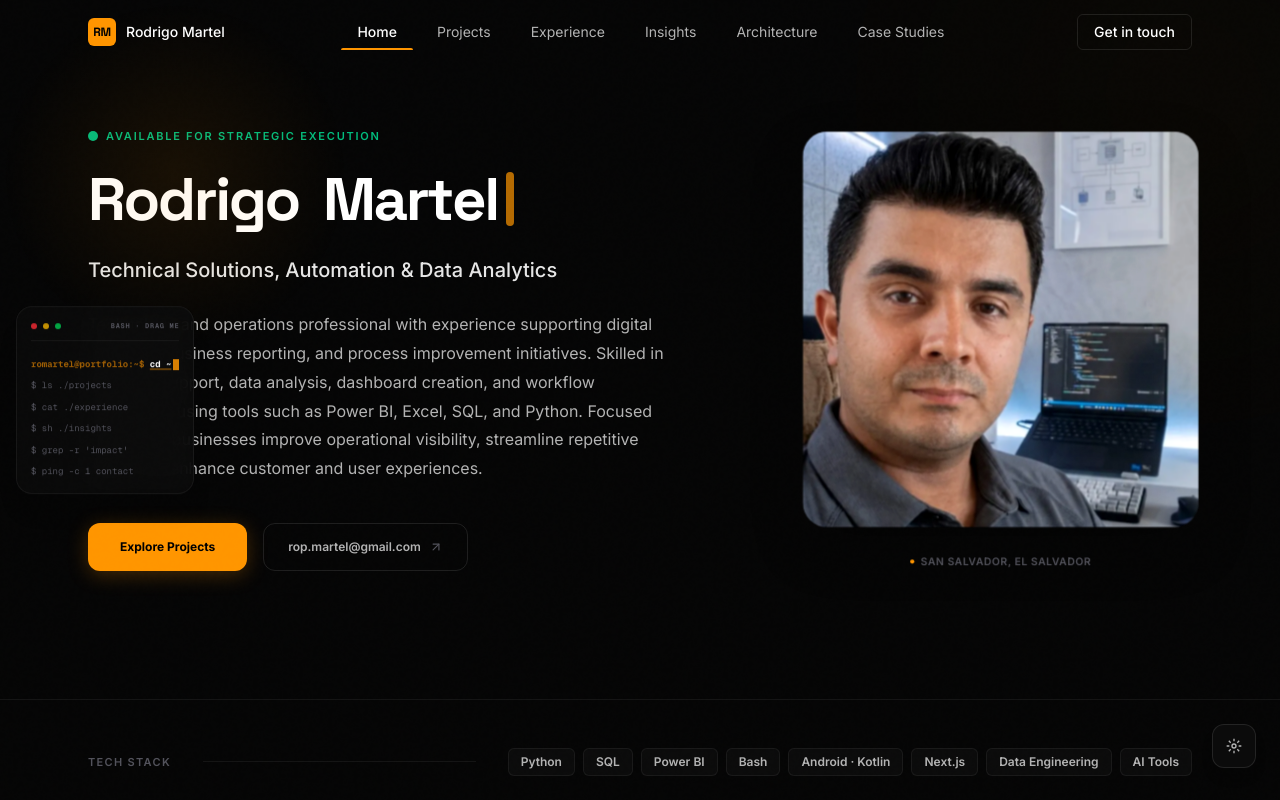
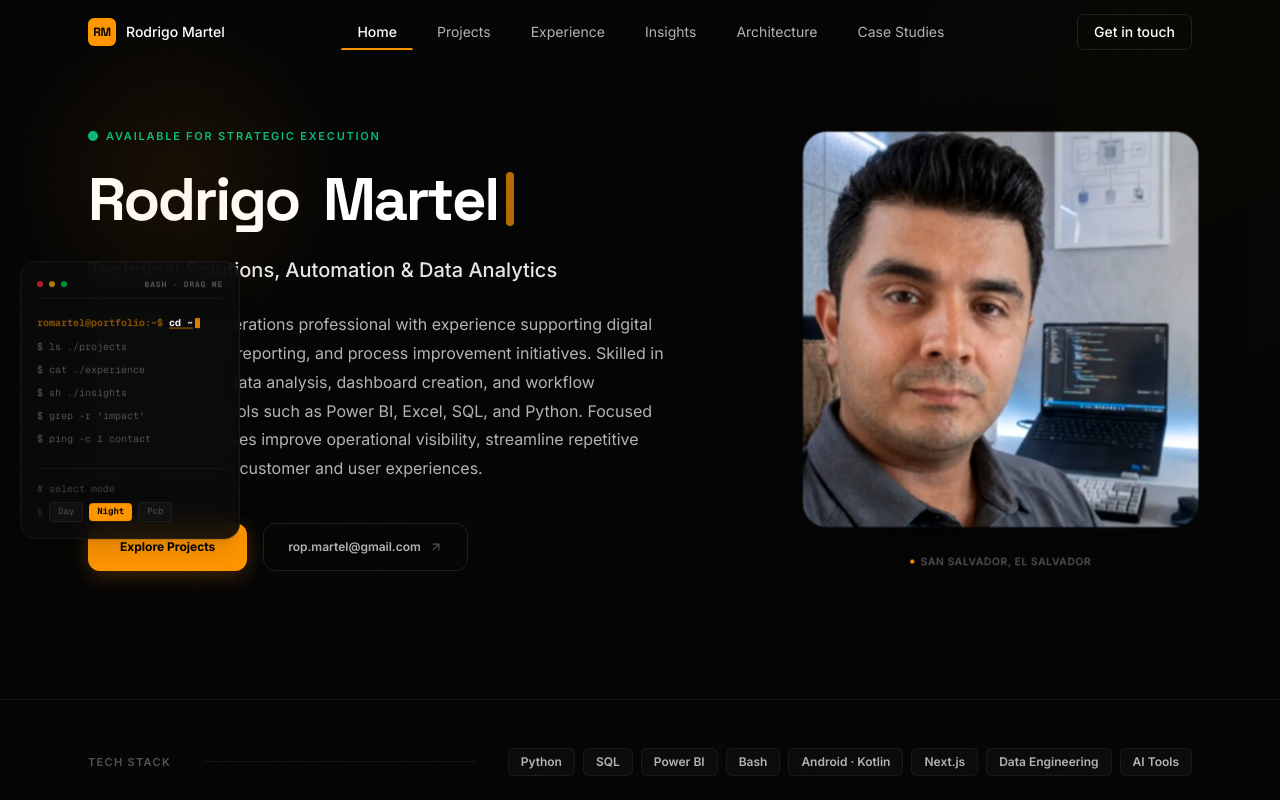
Before and after one commit to netssv/portfolio-romartel, a Next.js app: page / in a window 1280 px wide. Shown: the top 800 px of the page. Built offline with nearby package versions, Linux system fonts and the light colour scheme.

Commit message:
feat: implement terminal theme switcher and refactor navigation into a draggable component

```diff
--- a/app/page.tsx
+++ b/app/page.tsx
@@ -16,7 +16,6 @@ import { FadeIn } from "@/src/components/ui/FadeIn";
 import { SectionLabel } from "@/src/components/ui/SectionLabel";
 import { useDesign } from "@/src/context/DesignContext";
 import { PCBLayout } from "@/src/components/pcb/PCBLayout";
-import { DesignSelector } from "@/src/components/ui/DesignSelector";
 import { ScrollIndicator } from "@/src/components/layout/ScrollIndicator";
 
 const {
@@ -117,8 +116,6 @@ export default function Home() {
         </div>
       </footer>
 
-      {/* Floating Design Selector */}
-      <DesignSelector />
     </>
   );
 }
--- a/src/components/layout/ScrollIndicator.tsx
+++ b/src/components/layout/ScrollIndicator.tsx
@@ -1,7 +1,8 @@
 "use client";
 
 import React, { useState, useEffect, useRef } from "react";
-import { motion, useDragControls } from "framer-motion";
+import { motion, useDragControls, AnimatePresence } from "framer-motion";
+import { TerminalThemeSwitcher } from "./TerminalThemeSwitcher";
 
 interface Section {
   id: string;
@@ -10,160 +11,194 @@ interface Section {
 }
 
 const sections: Section[] = [
-  { id: "top", label: "Home", cmd: "cd ~" },
-  { id: "projects", label: "Projects", cmd: "ls ./projects" },
-  { id: "experience", label: "Experience", cmd: "cat ./experience" },
-  { id: "skills", label: "Insights", cmd: "sh ./insights" },
-  { id: "case-studies", label: "Case Studies", cmd: "grep -r 'impact'" },
-  { id: "contact", label: "Contact", cmd: "ping -c 1 contact" },
+  { id: "top",          label: "Home",         cmd: "cd ~"              },
+  { id: "projects",     label: "Projects",     cmd: "ls ./projects"     },
+  { id: "experience",   label: "Experience",   cmd: "cat ./experience"  },
+  { id: "skills",       label: "Insights",     cmd: "sh ./insights"     },
+  { id: "case-studies", label: "Case Studies", cmd: "grep -r 'impact'"  },
+  { id: "contact",      label: "Contact",      cmd: "ping -c 1 contact" },
 ];
+
+// ── Blinking cursor ────────────────────────────────────────────────────────────
+const Cursor: React.FC = () => (
+  <motion.span
+    animate={{ opacity: [1, 0, 1] }}
+    transition={{ duration: 1, repeat: Infinity, ease: "linear" }}
+    className="inline-block w-[5px] h-[10px] bg-accent ml-0.5 align-middle"
+  />
+);
+
+// ── Shared terminal body content ───────────────────────────────────────────────
+const TerminalBody: React.FC<{
+  activeSection: string;
+  onNavigate: () => void;
+}> = ({ activeSection, onNavigate }) => (
+  <div className="flex flex-col gap-2">
+    {sections.map((section) => {
+      const isActive = activeSection === section.id;
+      return (
+        <a
+          key={section.id}
+          href={`#${section.id}`}
+          onClick={onNavigate}
+          className="group flex flex-col transition-all duration-200"
+        >
+          {isActive ? (
+            <span className="text-accent font-bold leading-relaxed">
+              <span className="opacity-50">romartel@portfolio:~$</span>{" "}
+              <span className="text-text-primary underline decoration-accent/35 decoration-2">
+                {section.cmd}
+              </span>
+              <Cursor />
+            </span>
+          ) : (
+            <span className="text-text-muted group-hover:text-text-primary transition-colors duration-150">
+              $ {section.cmd}
+            </span>
+          )}
+        </a>
+      );
+    })}
+  </div>
+);
 
 export const ScrollIndicator: React.FC = () => {
   const [activeSection, setActiveSection] = useState<string>("top");
-  const [isDragging, setIsDragging] = useState(false);
+  const [isDragging, setIsDragging]       = useState(false);
+  const [mobileOpen, setMobileOpen]       = useState(false);
   const dragControls = useDragControls();
-  const constraintsRef = useRef<HTMLDivElement>(null);
+  const desktopConstraintsRef = useRef<HTMLDivElement>(null);
 
+  // ── Inject viewport constraint div for desktop drag ──────────────────────────
   useEffect(() => {
-    const el = constraintsRef.current;
+    const el = desktopConstraintsRef.current;
     if (!el) return;
-    // Set the constraints div to fill the full viewport
-    el.style.position = "fixed";
-    el.style.inset = "0";
-    el.style.pointerEvents = "none";
-    el.style.zIndex = "0";
+    el.style.cssText = "position:fixed;inset:0;pointer-events:none;z-index:0";
     document.body.appendChild(el);
-    return () => {
-      if (el.parentNode) el.parentNode.removeChild(el);
-    };
+    return () => { if (el.parentNode) el.parentNode.removeChild(el); };
   }, []);
 
+  // ── IntersectionObserver ─────────────────────────────────────────────────────
   useEffect(() => {
-    const observerOptions = {
-      root: null,
-      rootMargin: "-30% 0px -40% 0px",
-      threshold: 0,
-    };
+    const observer = new IntersectionObserver(
+      (entries) => {
+        entries.forEach((entry) => {
+          if (entry.isIntersecting) {
+            const id = (entry.target as HTMLElement).dataset.scrollSection ?? "top";
+            setActiveSection(id);
+          }
+        });
+      },
+      { root: null, rootMargin: "-30% 0px -40% 0px", threshold: 0 }
+    );
 
-    const observer = new IntersectionObserver((entries) => {
-      entries.forEach((entry) => {
-        if (entry.isIntersecting) {
-          const id = (entry.target as HTMLElement).dataset.scrollSection ?? "top";
-          setActiveSection(id);
-        }
-      });
-    }, observerOptions);
-
-    sections.forEach((section) => {
-      const element =
-        section.id === "top"
-          ? document.body
-          : document.getElementById(section.id);
-      if (element) {
-        (element as HTMLElement).dataset.scrollSection = section.id;
-        observer.observe(element);
+    sections.forEach(({ id }) => {
+      const el = id === "top" ? document.body : document.getElementById(id);
+      if (el) {
+        (el as HTMLElement).dataset.scrollSection = id;
+        observer.observe(el);
       }
     });
-
     return () => observer.disconnect();
   }, []);
 
+  const activeCmd = sections.find((s) => s.id === activeSection)?.cmd ?? "cd ~";
+
   return (
     <>
-      {/* 🖥️ Draggable Desktop Terminal (lg and up) */}
-      <div ref={constraintsRef} className="hidden lg:block" />
+      {/* ── Desktop: draggable terminal ──────────────────────────────────────── */}
+      <div ref={desktopConstraintsRef} className="hidden lg:block" />
       <motion.div
         drag
         dragControls={dragControls}
         dragMomentum={false}
-        dragElastic={0.08}
-        dragConstraints={constraintsRef}
+        dragElastic={0.06}
+        dragConstraints={desktopConstraintsRef}
         onDragStart={() => setIsDragging(true)}
         onDragEnd={() => setIsDragging(false)}
-        initial={{ x: 0, y: 0 }}
-        className={`fixed left-4 top-1/2 -translate-y-1/2 z-40 hidden lg:flex flex-col gap-2.5 font-mono text-[9px]
-          bg-bg-surface/90 border border-border-subtle p-3.5 rounded-2xl shadow-xl backdrop-blur-md
-          max-w-[200px] select-none
-          ${isDragging ? "shadow-2xl shadow-accent/10 border-accent/30 scale-[1.02]" : ""}
-          transition-shadow transition-border-color duration-200`}
-        style={{ cursor: isDragging ? "grabbing" : "grab" }}
+        className={`fixed left-5 top-1/2 -translate-y-1/2 z-50 hidden lg:flex flex-col gap-2.5
+          font-mono text-[10px] select-none
+          bg-bg-surface/90 border border-border-subtle p-4 rounded-2xl
+          shadow-xl backdrop-blur-md w-[220px]
+          transition-shadow duration-200
+          ${isDragging ? "shadow-2xl border-accent/30" : ""}`}
+        style={{ cursor: isDragging ? "grabbing" : "default" }}
       >
-        {/* Terminal Header — drag handle */}
+        {/* Header / drag handle */}
         <div
+          onPointerDown={(e) => dragControls.start(e)}
           className="flex items-center justify-between border-b border-border-subtle pb-2 mb-1.5 cursor-grab active:cursor-grabbing"
-          onPointerDown={(e) => dragControls.start(e)}
         >
-          <div className="flex items-center gap-1.5">
-            <span className="w-1.5 h-1.5 rounded-full bg-red-500/80" />
-            <span className="w-1.5 h-1.5 rounded-full bg-yellow-500/80" />
-            <span className="w-1.5 h-1.5 rounded-full bg-green-500/80" />
+          <div className="flex gap-1.5">
+            <span className="w-1.5 h-1.5 rounded-full bg-red-500/70" />
+            <span className="w-1.5 h-1.5 rounded-full bg-yellow-500/70" />
+            <span className="w-1.5 h-1.5 rounded-full bg-green-500/70" />
           </div>
-          <span className="text-[7px] text-text-muted uppercase tracking-widest font-bold">
+          <span className="text-[8px] text-text-muted uppercase tracking-widest font-bold">
             bash · drag me
           </span>
         </div>
 
-        {/* Bash Prompts */}
-        <div className="flex flex-col gap-2">
-          {sections.map((section) => {
-            const isActive = activeSection === section.id;
-            return (
-              <a
-                key={section.id}
-                href={`#${section.id}`}
-                className="group flex flex-col transition-all duration-200"
-                onClick={(e) => {
-                  // Prevent nav if user just dragged
-                  if (isDragging) e.preventDefault();
-                }}
-              >
-                {isActive ? (
-                  <span className="text-accent font-bold leading-relaxed">
-                    <span className="opacity-60">romartel@portfolio:~$</span>{" "}
-                    <span className="text-text-primary underline decoration-accent/35 decoration-2">
-                      {section.cmd}
-                    </span>
-                    <motion.span
-                      animate={{ opacity: [1, 0, 1] }}
-                      transition={{ duration: 1, repeat: Infinity, ease: "linear" }}
-                      className="inline-block w-1.5 h-[11px] bg-accent ml-0.5 align-middle"
-                    />
-                  </span>
-                ) : (
-                  <span className="text-text-muted group-hover:text-text-primary transition-colors duration-150">
-                    $ {section.cmd}
-                  </span>
-                )}
-              </a>
-            );
-          })}
-        </div>
+        <TerminalBody
+          activeSection={activeSection}
+          onNavigate={() => { /* no-op on desktop */ }}
+        />
+
+        <TerminalThemeSwitcher />
       </motion.div>
 
-      {/* 📱 Mobile Dots Indicator (under lg) */}
-      <div className="fixed left-2 sm:left-4 top-1/2 -translate-y-1/2 z-40 flex lg:hidden flex-col items-center gap-1">
-        {sections.map((section) => {
-          const isActive = activeSection === section.id;
-          return (
-            <a
-              key={section.id}
-              href={`#${section.id}`}
-              aria-label={`Scroll to ${section.label}`}
-              className="group flex items-center justify-center w-9 h-9 relative"
+      {/* ── Mobile: collapsible draggable terminal pill ──────────────────────── */}
+      <motion.div
+        drag
+        dragMomentum={false}
+        dragElastic={0.05}
+        onDragStart={() => setIsDragging(true)}
+        onDragEnd={() => setIsDragging(false)}
+        className="fixed bottom-6 left-4 z-50 flex lg:hidden flex-col font-mono select-none"
+        style={{ touchAction: "none" }}
+      >
+        {/* Expanded panel — slides up */}
+        <AnimatePresence>
+          {mobileOpen && (
+            <motion.div
+              key="mobile-panel"
+              initial={{ opacity: 0, y: 12, scale: 0.95 }}
+              animate={{ opacity: 1, y: 0, scale: 1 }}
+              exit={{ opacity: 0, y: 12, scale: 0.95 }}
+              transition={{ duration: 0.22, ease: "easeOut" }}
+              className="mb-2 bg-bg-surface/95 border border-border-subtle rounded-2xl p-4 shadow-2xl backdrop-blur-md text-[10.5px] w-[230px]"
             >
-              <div className="absolute inset-0 rounded-full bg-accent/5 opacity-0 group-hover:opacity-100 transition-opacity duration-200 pointer-events-none" />
-              <motion.div
-                className={`w-[2.5px] rounded-full transition-all duration-300 ${
-                  isActive
-                    ? "bg-accent h-6 shadow-[0_0_8px_var(--accent)]"
-                    : "bg-border-base h-2 group-hover:bg-text-secondary group-hover:h-4"
-                }`}
-                layout
+              <TerminalBody
+                activeSection={activeSection}
+                onNavigate={() => setMobileOpen(false)}
               />
-            </a>
-          );
-        })}
-      </div>
+              <TerminalThemeSwitcher />
+            </motion.div>
+          )}
+        </AnimatePresence>
+
+        {/* Collapsed pill — always visible */}
+        <motion.button
+          onClick={() => { if (!isDragging) setMobileOpen((o) => !o); }}
+          whileTap={{ scale: 0.95 }}
+          className={`flex items-center gap-2.5 px-4.5 py-2.5 rounded-xl border shadow-lg backdrop-blur-md text-[11.5px] font-mono transition-all duration-200
+            ${mobileOpen
+              ? "bg-accent text-bg-base border-accent"
+              : "bg-bg-surface/90 border-border-subtle text-text-primary"
+            }`}
+        >
+          {/* Dots */}
+          <div className="flex gap-1.5">
+            <span className={`w-1.5 h-1.5 rounded-full ${mobileOpen ? "bg-bg-base/60" : "bg-red-500/70"}`} />
+            <span className={`w-1.5 h-1.5 rounded-full ${mobileOpen ? "bg-bg-base/60" : "bg-yellow-500/70"}`} />
+            <span className={`w-1.5 h-1.5 rounded-full ${mobileOpen ? "bg-bg-base/60" : "bg-green-500/70"}`} />
+          </div>
+          <span className="truncate max-w-[135px]">
+            $ {activeCmd}
+          </span>
+          {!mobileOpen && <Cursor />}
+        </motion.button>
+      </motion.div>
     </>
   );
 };
--- /dev/null
+++ b/src/components/layout/TerminalThemeSwitcher.tsx
@@ -0,0 +1,60 @@
+"use client";
+
+import React, { useState, useEffect } from "react";
+import { useDesign } from "@/src/context/DesignContext";
+
+export const TerminalThemeSwitcher: React.FC = () => {
+  const { design, setDesign } = useDesign();
+  const [theme, setTheme] = useState<"day" | "night">("day");
+
+  useEffect(() => {
+    const isDark = document.documentElement.classList.contains("theme-dark");
+    setTheme(isDark ? "night" : "day");
+  }, []);
+
+  const selectMode = (mode: "day" | "night" | "pcb") => {
+    if (mode === "day") {
+      setDesign("editorial");
+      setTheme("day");
+      document.documentElement.classList.remove("theme-dark");
+      localStorage.setItem("theme-override", "day");
+    } else if (mode === "night") {
+      setDesign("editorial");
+      setTheme("night");
+      document.documentElement.classList.add("theme-dark");
+      localStorage.setItem("theme-override", "night");
+    } else if (mode === "pcb") {
+      setDesign("pcb");
+      setTheme("night");
+      document.documentElement.classList.add("theme-dark");
+      localStorage.setItem("theme-override", "night");
+    }
+  };
+
+  const activeMode = design === "pcb" ? "pcb" : theme;
+
+  return (
+    <div className="mt-3 pt-3 border-t border-border-subtle flex flex-col gap-1 text-[10px] text-text-muted font-mono select-none">
+      <div className="opacity-70"># select mode</div>
+      <div className="flex items-center gap-1.5 mt-0.5">
+        <span className="opacity-40">$</span>
+        {(["day", "night", "pcb"] as const).map((m) => {
+          const isActive = activeMode === m;
+          return (
+            <button
+              key={m}
+              onClick={() => selectMode(m)}
+              className={`px-2 py-0.5 rounded text-[9px] cursor-pointer transition-all duration-150 capitalize ${
+                isActive
+                  ? "bg-accent text-bg-base font-bold"
+                  : "bg-bg-raised hover:bg-bg-surface hover:text-text-primary text-text-muted border border-border-subtle"
+              }`}
+            >
+              {m}
+            </button>
+          );
+        })}
+      </div>
+    </div>
+  );
+};
--- a/src/components/pcb/PCBLayout.tsx
+++ b/src/components/pcb/PCBLayout.tsx
@@ -3,7 +3,6 @@
 import React from "react";
 import { PCBBoard } from "./PCBBoard";
 import { PCBInfoPanel } from "./PCBInfoPanel";
-import { DesignSelector } from "@/src/components/ui/DesignSelector";
 import { FadeIn } from "@/src/components/ui/FadeIn";
 import { SectionLabel } from "@/src/components/ui/SectionLabel";
 import { ProjectCard } from "@/src/components/ProjectCard";
@@ -14,6 +13,7 @@ import { ArchitectureSection } from "@/src/components/ArchitectureSection";
 import { CaseStudiesSection } from "@/src/components/CaseStudiesSection";
 import { PhilosophySection } from "@/src/components/PhilosophySection";
 import { ContactSection } from "@/src/components/ContactSection";
+import { ScrollIndicator } from "@/src/components/layout/ScrollIndicator";
 import siteData from "@/src/data/siteData.json";
 
 export const PCBLayout: React.FC = () => {
@@ -24,6 +24,7 @@ export const PCBLayout: React.FC = () => {
 
   return (
     <div className="theme-pcb min-h-screen font-mono" style={{ background: "var(--bg-base)" }}>
+      <ScrollIndicator />
       {/* Scanline overlay */}
       <div
         className="pointer-events-none fixed inset-0 z-10 opacity-[0.022]"
@@ -158,7 +159,6 @@ export const PCBLayout: React.FC = () => {
         </div>
       </footer>
 
-      <DesignSelector />
     </div>
   );
 };
```
